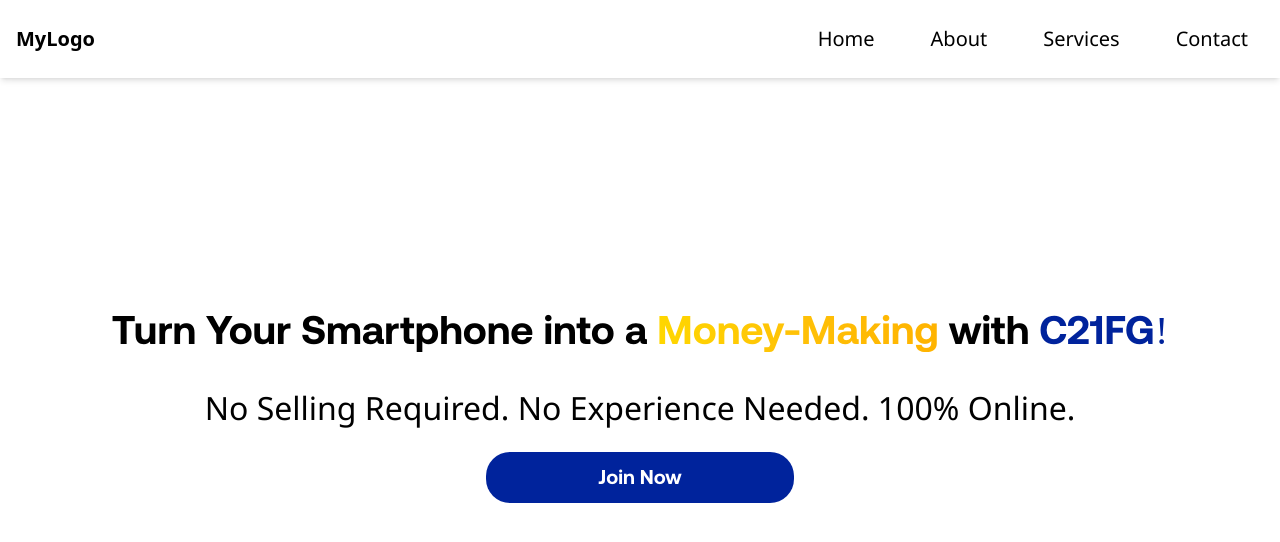
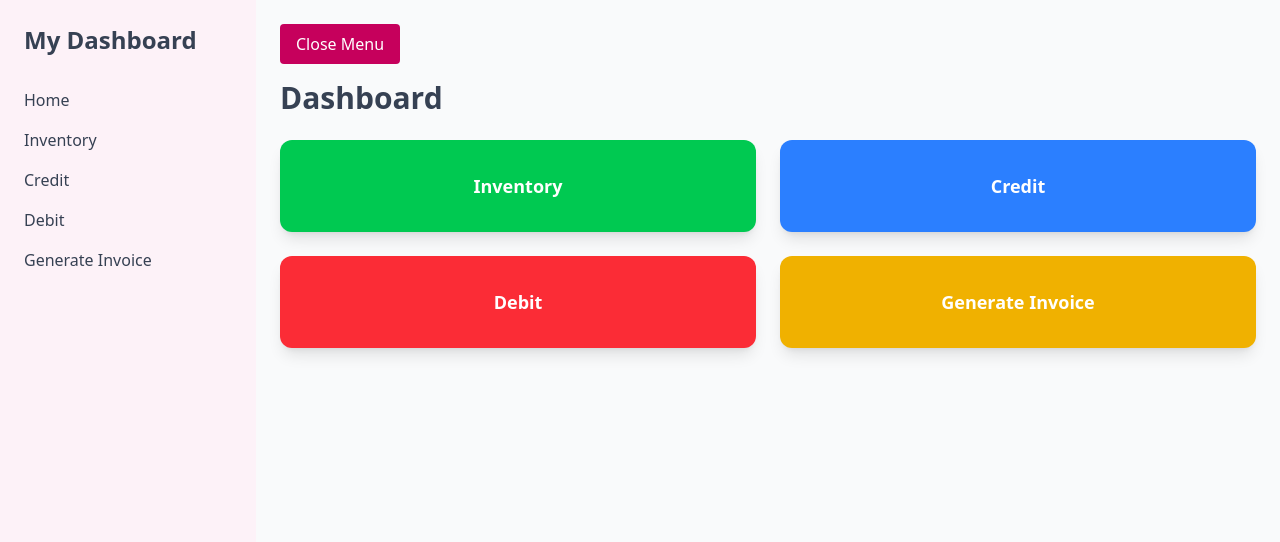
Before and after one commit to vixnxcom/isxtxpes, a React (Vite) app: page / in a window 1280 px wide. Shown: the top 542 px of the page. Built offline with nearby package versions, Linux system fonts and the light colour scheme.

Commit message:
dashboard

```diff
--- a/src/App.jsx
+++ b/src/App.jsx
@@ -1,12 +1,92 @@
-import React from 'react'
-import Pages from './pages/Pages'
+// App.jsx
+import { BrowserRouter as Router, Routes, Route, Link } from "react-router-dom";
 
-const App = () => {
+import Sidebar from "./home/Sidebar"
+import Header from "./home/Header";
+import Inventory from "./inventory/Inventory";
+import Credit from "./credit/Credit";
+import Debit from "./debit/Debit";
+import Invoice from "./invoice/Invoice";
+import { useState } from "react";
+
+function App() {
+  const [sidebarOpen, setSidebarOpen] = useState(true);
+
+  const menuItems = [
+    { title: "Inventory", color: "bg-green-500", path: "/inventory" },
+    { title: "Credit", color: "bg-blue-500", path: "/credit" },
+    { title: "Debit", color: "bg-red-500", path: "/debit" },
+    { title: "Generate Invoice", color: "bg-yellow-500", path: "/invoice" },
+  ];
+
   return (
-    <div>
-      <Pages />
-    </div>
-  )
+    <Router>
+      <div className="flex min-h-screen">
+        {/* Sidebar */}
+        <div
+          className={`bg-pink-50 text-gray-700 p-6 transition-all duration-300
+            ${sidebarOpen ? "w-64" : "w-0 overflow-hidden"}`}
+        >
+          <h1 className="text-2xl font-bold mb-8">My Dashboard</h1>
+          <nav className="space-y-4">
+            <Link to="/" className="block hover:text-gray-300">
+              Home
+            </Link>
+            {menuItems.map((item, idx) => (
+              <Link
+                key={idx}
+                to={item.path}
+                className="block hover:text-gray-300"
+              >
+                {item.title}
+              </Link>
+            ))}
+          </nav>
+        </div>
+
+        {/* Main Content */}
+      <div className="flex-1 bg-gray-50 p-6 w-screen min-h-screen">
+          {/* Toggle Button */}
+          <button
+            onClick={() => setSidebarOpen(!sidebarOpen)}
+            className="mb-4 px-4 py-2 bg-pink-700 text-white rounded hover:bg-gray-600"
+          >
+            {sidebarOpen ? "Close Menu" : "Open Menu"}
+          </button>
+
+          <Routes>
+            <Route
+              path="/"
+              element={
+                <>
+                  <h2 className="text-3xl font-bold text-gray-700 mb-6">
+                    Dashboard
+                  </h2>
+                  <div className="grid grid-cols-1 md:grid-cols-2 gap-6">
+                    {menuItems.map((item, index) => (
+                      <Link
+                        to={item.path}
+                        key={index}
+                        className={`p-8 rounded-xl shadow-lg text-white font-semibold text-lg
+                           flex items-center justify-center hover:scale-105 transform transition-all
+                           cursor-pointer ${item.color}`}
+                      >
+                        {item.title}
+                      </Link>
+                    ))}
+                  </div>
+                </>
+              }
+            />
+            <Route path="/inventory" element={<Inventory />} />
+            <Route path="/credit" element={<Credit />} />
+            <Route path="/debit" element={<Debit />} />
+            <Route path="/invoice" element={<Invoice />} />
+          </Routes>
+        </div>
+      </div>
+    </Router>
+  );
 }
 
-export default App
+export default App;
--- a/src/Navbar.jsx
+++ b/src/Navbar.jsx
@@ -11,7 +11,7 @@
 
         {/* Mobile Menu Button */}
         <button
-          className="text-black md:hidden font-semibold"
+          className="text-black md:hidden noto"
           onClick={() => setIsOpen(!isOpen)}
           aria-label="Toggle menu"
           aria-expanded={isOpen}
--- /dev/null
+++ b/src/credit/Credit.jsx
@@ -0,0 +1,9 @@
+import React from 'react'
+
+const Credit = () => {
+  return (
+    <div>Credit</div>
+  )
+}
+
+export default Credit
--- /dev/null
+++ b/src/debit/Debit.jsx
@@ -0,0 +1,9 @@
+import React from 'react'
+
+const Debit = () => {
+  return (
+    <div>Debit</div>
+  )
+}
+
+export default Debit
--- /dev/null
+++ b/src/home/Header.jsx
@@ -0,0 +1,11 @@
+import React from 'react'
+
+const Header = () => {
+  return (
+    <div>
+
+    </div>
+  )
+}
+
+export default Header
--- a/src/home/Hero.jsx
+++ b/src/home/Hero.jsx
@@ -6,18 +6,39 @@
   return (
 
  <section className={`${styles.flexCenter} h-screen flex flex-col`}>
-  {/* main text */}
+ <div class="flex min-h-screen bg-gray-100">
 
-         <div className={`${styles.heading1}`} >
-        <h1 className=''>
-        Turn Your Smartphone into a <span className='gold'>Money-Making</span> with <span className='blue'>C21FG!</span>
-        </h1>
-         </div>
-         <div className={`${styles.subHeading}`}>
-         No Selling Required. No Experience Needed. 100% Online.
-         </div>
-  {/* main text */}
-       <Button />
+  <aside class="w-64 bg-white shadow-lg">
+    <div class="p-4 text-xl font-bold border-b">My Dashboard</div>
+    <nav class="mt-4">
+      <a href="#" class="flex items-center p-3 hover:bg-gray-200">
+        📦 <span class="ml-2">Inventory</span>
+      </a>
+      <a href="#" class="flex items-center p-3 hover:bg-gray-200">
+        💰 <span class="ml-2">Credit</span>
+      </a>
+      <a href="#" class="flex items-center p-3 hover:bg-gray-200">
+        💸 <span class="ml-2">Debit</span>
+      </a>
+      <a href="#" class="flex items-center p-3 hover:bg-gray-200">
+        🧾 <span class="ml-2">Generate Invoice</span>
+      </a>
+    </nav>
+  </aside>
+
+
+  <main class="flex-1 p-6">
+    <h1 class="text-2xl font-semibold mb-4">Welcome Back!</h1>
+
+    <div class="grid grid-cols-1 md:grid-cols-2 lg:grid-cols-4 gap-6">
+      <div class="bg-white shadow rounded-lg p-4">Inventory data</div>
+      <div class="bg-white shadow rounded-lg p-4">Credit data</div>
+      <div class="bg-white shadow rounded-lg p-4">Debit data</div>
+      <div class="bg-white shadow rounded-lg p-4">Invoices</div>
+    </div>
+  </main>
+</div>
+
  </section>
   )
 }
--- /dev/null
+++ b/src/home/Sidebar.jsx
@@ -0,0 +1,24 @@
+// Sidebar.jsx
+import { Link } from "react-router-dom";
+
+export default function Sidebar() {
+  return (
+    <aside className="w-64 bg-white shadow-lg">
+      <div className="p-4 text-xl font-bold border-b">My Dashboard</div>
+      <nav className="mt-4">
+        <Link to="/" className="flex items-center p-3 hover:bg-gray-200">
+          📦 <span className="ml-2">Inventory</span>
+        </Link>
+        <Link to="/credit" className="flex items-center p-3 hover:bg-gray-200">
+          💰 <span className="ml-2">Credit</span>
+        </Link>
+        <Link to="/debit" className="flex items-center p-3 hover:bg-gray-200">
+          💸 <span className="ml-2">Debit</span>
+        </Link>
+        <Link to="/invoice" className="flex items-center p-3 hover:bg-gray-200">
+          🧾 <span className="ml-2">Generate Invoice</span>
+        </Link>
+      </nav>
+    </aside>
+  );
+}
--- /dev/null
+++ b/src/inventory/Inventory.jsx
@@ -0,0 +1,9 @@
+import React from 'react'
+
+const Inventory = () => {
+  return (
+    <div>Inventory</div>
+  )
+}
+
+export default Inventory
--- /dev/null
+++ b/src/invoice/Invoice.jsx
@@ -0,0 +1,9 @@
+import React from 'react'
+
+const Invoice = () => {
+  return (
+    <div>Invoice</div>
+  )
+}
+
+export default Invoice
```
Also changed, not shown: 1 other file (tests, documents, lock files or other folders).
